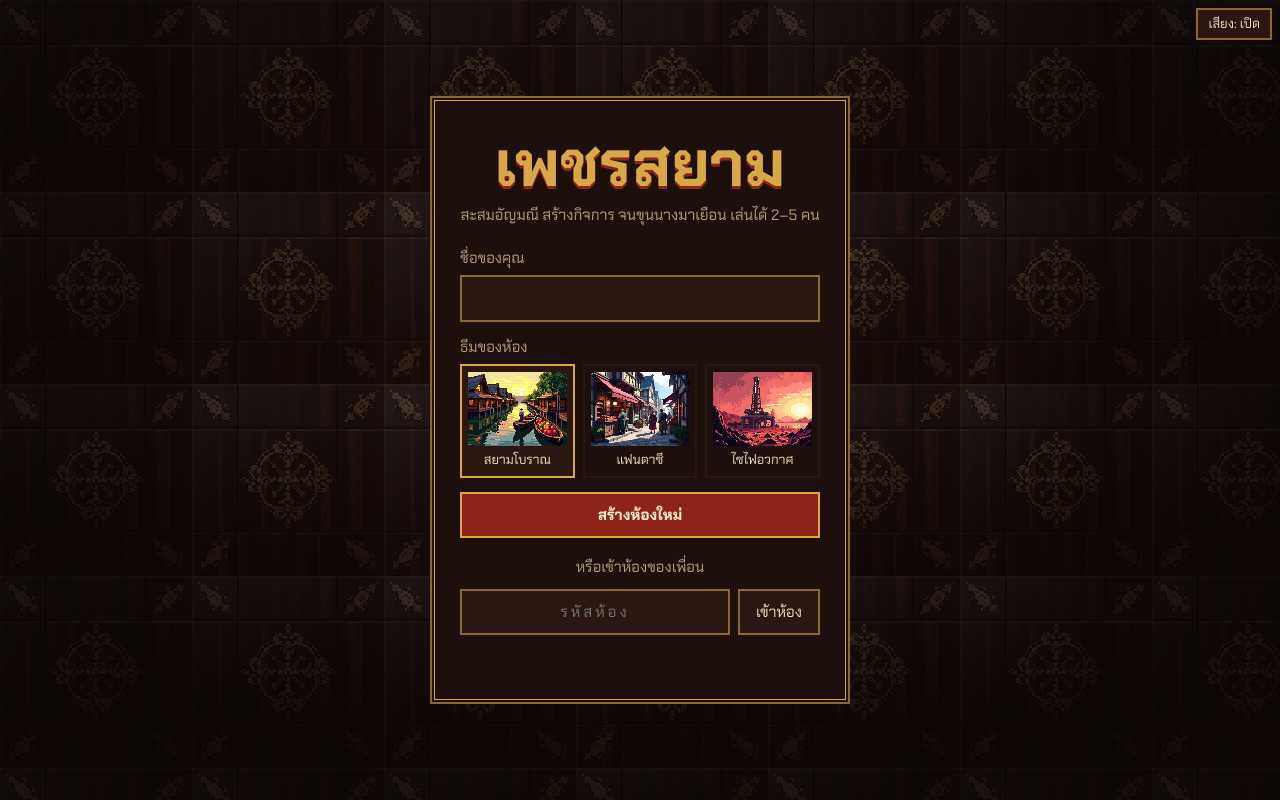
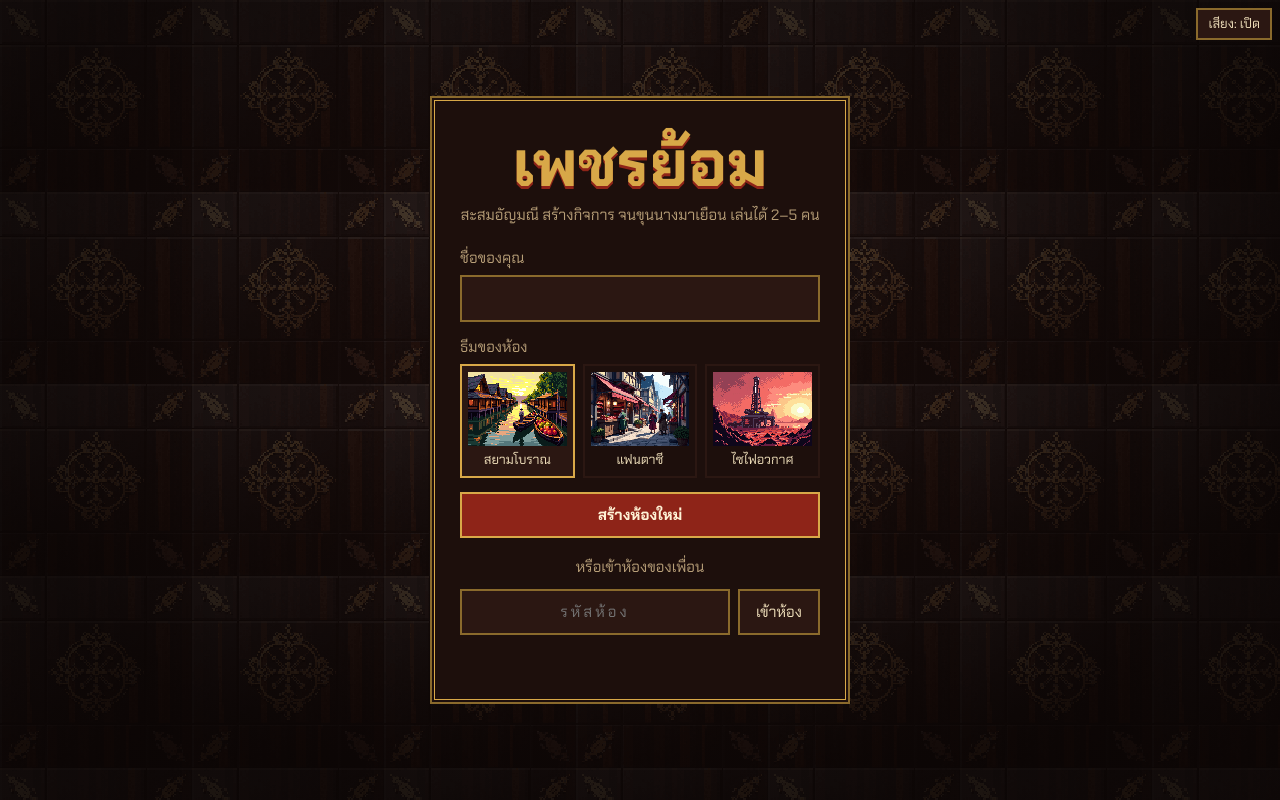
Before and after one commit to AMORN-nice/phet-siam, a website: page public/index.html in a window 1280 px wide. Shown: the top 800 px of the page. Drawn offline with nearby package versions, Linux system fonts and the light colour scheme; a web font is replaced by a local one.

Commit message:
Add files via upload

```diff
--- a/public/app.js
+++ b/public/app.js
@@ -1,4 +1,4 @@
-/* เพชรสยาม — browser client. Renders the view the server sends; sends intents. */
+/* เพชรย้อม — browser client. Renders the view the server sends; sends intents. */
 (() => {
   const COLORS = ['white', 'blue', 'green', 'red', 'black'];
   const GEM = { white: 'เพชร', blue: 'ไพลิน', green: 'มรกต', red: 'ทับทิม', black: 'นิล', gold: 'ทอง' };
--- a/public/index.html
+++ b/public/index.html
@@ -3,7 +3,7 @@
 <head>
 <meta charset="utf-8">
 <meta name="viewport" content="width=device-width, initial-scale=1">
-<title>เพชรสยาม</title>
+<title>เพชรย้อม</title>
 <link rel="preconnect" href="https://fonts.googleapis.com">
 <link rel="preconnect" href="https://fonts.gstatic.com" crossorigin>
 <link href="https://fonts.googleapis.com/css2?family=Charmonman:wght@700&family=Chakra+Petch:wght@400;600;700&family=Pridi:wght@600&display=swap" rel="stylesheet">
@@ -14,7 +14,7 @@
 <!-- Home -->
 <section id="home" class="screen">
   <div class="home-card lacquer">
-    <h1 class="title">เพชรสยาม</h1>
+    <h1 class="title">เพชรย้อม</h1>
     <p class="sub">สะสมอัญมณี สร้างกิจการ จนขุนนางมาเยือน เล่นได้ 2–5 คน</p>
     <label class="field">ชื่อของคุณ
       <input id="nameInput" maxlength="16" autocomplete="nickname">
--- a/public/sfx.js
+++ b/public/sfx.js
@@ -1,4 +1,4 @@
-/* เพชรสยาม — sound effects synthesized with Web Audio (no audio files).
+/* เพชรย้อม — sound effects synthesized with Web Audio (no audio files).
    Timbre: short xylophone-like plucks on a Thai pentatonic scale, like a ranat. */
 window.SFX = (() => {
   let ctx = null, master = null;
--- a/public/style.css
+++ b/public/style.css
@@ -1,4 +1,4 @@
-/* เพชรสยาม — black lacquer and gold leaf (ลายรดน้ำ) */
+/* เพชรย้อม — black lacquer and gold leaf (ลายรดน้ำ) */
 /* Theme palettes: body[data-theme] picks one. Siam is the default. */
 :root, body[data-theme="siam"] {
   --table: url(assets/siam/table.png);
```
